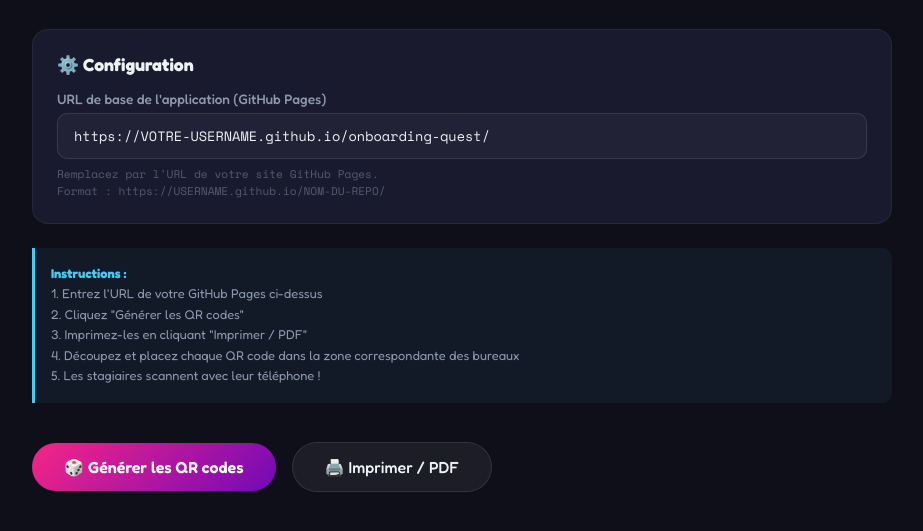
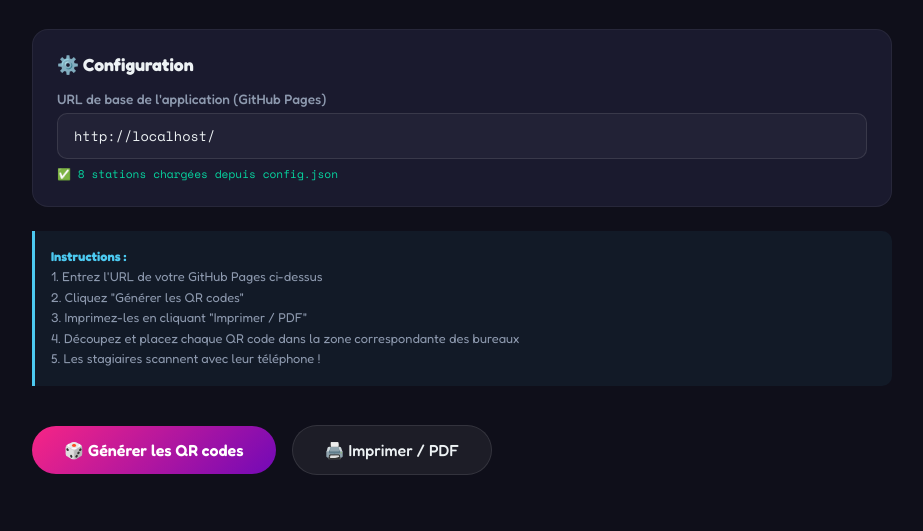
Before and after one commit to Tesseract16/onboarding-quest, a plain HTML site: page admin.html in a window 1280 px wide. Shown: the part 107-638 px from the top of the page, without its empty margins (178-1101 px from the left). Drawn offline with nearby package versions, Linux system fonts and the light colour scheme.

Commit message:
Add files via upload

```diff
--- a/admin.html
+++ b/admin.html
@@ -298,11 +298,8 @@ input[type="text"]:focus {
   <div class="config-section">
     <h2>⚙️ Configuration</h2>
     <label for="baseUrl">URL de base de l'application (GitHub Pages)</label>
-    <input type="text" id="baseUrl" value="https://VOTRE-USERNAME.github.io/onboarding-quest/" placeholder="https://votre-user.github.io/onboarding-quest/">
-    <div class="help-text">
-      Remplacez par l'URL de votre site GitHub Pages.<br>
-      Format : https://USERNAME.github.io/NOM-DU-REPO/
-    </div>
+    <input type="text" id="baseUrl" value="" placeholder="https://votre-user.github.io/onboarding-quest/">
+    <div class="help-text" id="statusMsg">Chargement des stations...</div>
   </div>
 
   <div class="info-box">
@@ -321,18 +318,34 @@ input[type="text"]:focus {
 </div>
 
 <script>
-const STATIONS = [
-  { id: 1, name: "Accueil / Réception",     icon: "🏢", hint: "L'entrée principale" },
-  { id: 2, name: "Salle de réunion",         icon: "🎯", hint: "Là où les idées prennent forme" },
-  { id: 3, name: "Espace café / Cuisine",    icon: "☕", hint: "Recharge tes batteries" },
-  { id: 4, name: "Open Space",               icon: "💻", hint: "Ton futur bureau" },
-  { id: 5, name: "Service IT / Helpdesk",    icon: "🖥️", hint: "Tes meilleurs alliés tech" },
-  { id: 6, name: "Espace détente",           icon: "🎮", hint: "Pause bien méritée" },
-  { id: 7, name: "RH / Direction",           icon: "📋", hint: "Les questions administratives" },
-  { id: 8, name: "Imprimante / Reprographie",icon: "🖨️", hint: "Imprimer, scanner, copier" }
-];
+let STATIONS = [];
+
+// Charge les stations depuis config.json
+async function loadConfig() {
+  try {
+    const resp = await fetch("config.json", { cache: "no-store" });
+    const config = await resp.json();
+    STATIONS = config.stations || [];
+    document.getElementById("statusMsg").textContent = `✅ ${STATIONS.length} stations chargées depuis config.json`;
+    document.getElementById("statusMsg").style.color = "#06d6a0";
+  } catch(e) {
+    document.getElementById("statusMsg").textContent = "⚠️ Impossible de charger config.json — vérifiez qu'il est présent";
+    document.getElementById("statusMsg").style.color = "#f72585";
+  }
+}
+
+// Détecte automatiquement l'URL de base
+function detectBaseUrl() {
+  const url = window.location.href;
+  const base = url.substring(0, url.lastIndexOf('/') + 1);
+  document.getElementById("baseUrl").value = base;
+}
 
 function generateQR() {
+  if (STATIONS.length === 0) {
+    alert("Aucune station chargée. Vérifiez que config.json est présent.");
+    return;
+  }
   const baseUrl = document.getElementById("baseUrl").value.trim().replace(/\/$/, '');
   if (!baseUrl || !baseUrl.startsWith("http")) {
     alert("Veuillez entrer une URL valide commençant par https://");
@@ -358,6 +371,9 @@ function generateQR() {
     `;
   }).join('');
 }
+
+detectBaseUrl();
+loadConfig();
 </script>
 </body>
 </html>
```
